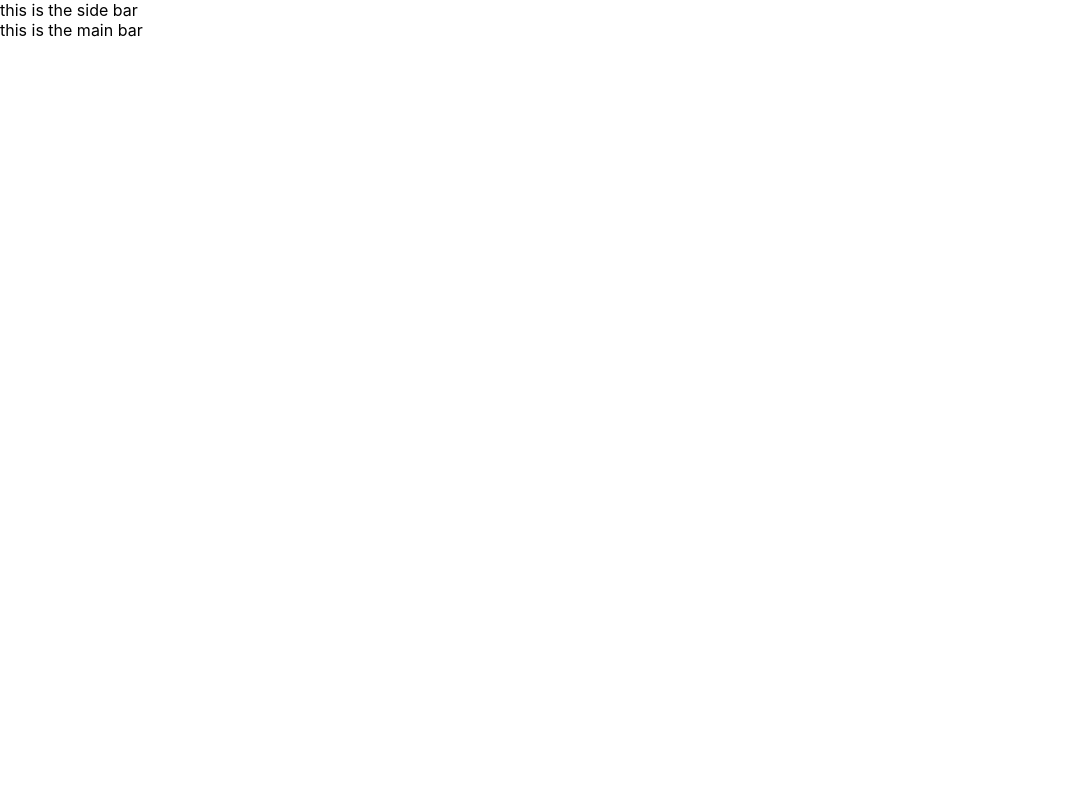
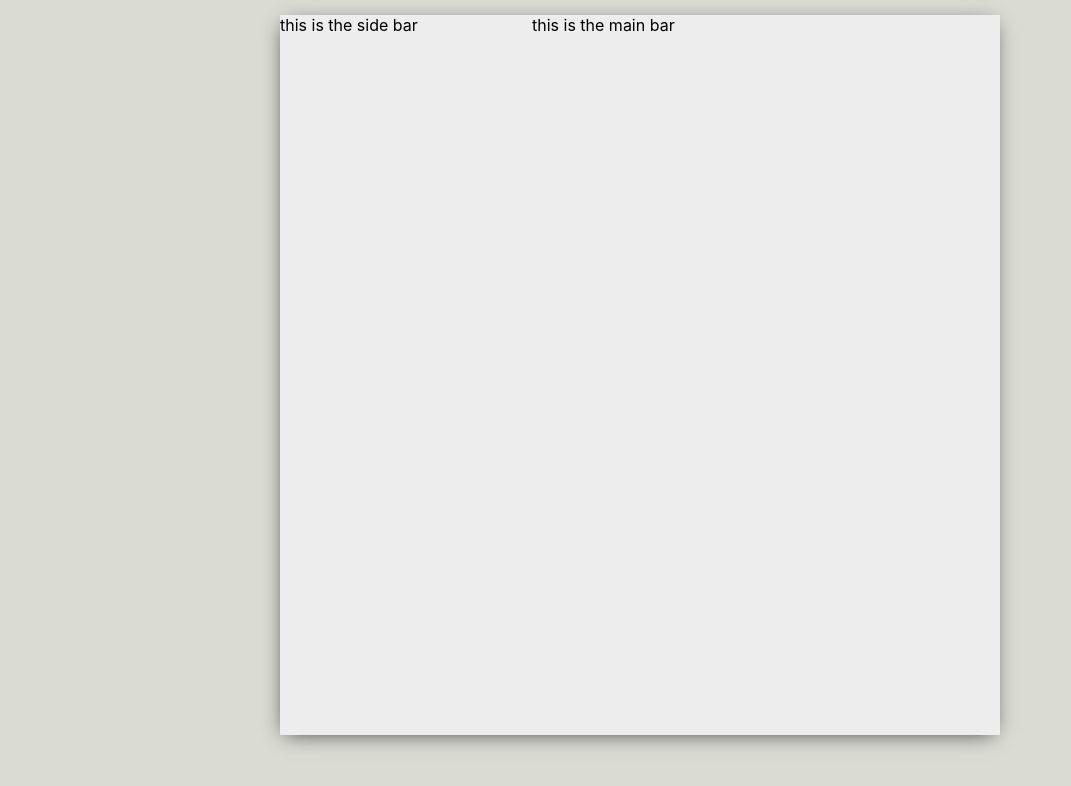
Before and after one commit to WizardChiboy/whatsapp_clone_code_challenge, a React (Create React App) app: page / in a window 1280 px wide. Shown: the top 786 px of the page, without its empty margins (0-1071 px from the left). Built offline with nearby package versions, Linux system fonts and the light colour scheme.

Commit message:
new edits

```diff
--- /dev/null
+++ b/src/App.css
@@ -0,0 +1,15 @@
+.app {
+  display: grid;
+  place-items: center;
+  height: 100vh;
+  background-color: #dadbd3;
+}
+
+.app__body {
+  display: flex;
+  background-color: #ededed;
+  margin-top: -50px;
+  height: 90vh;
+  width: 90vh;
+  box-shadow: -1px 4px 20px -6px rgba(0, 0, 0, 0.75);
+}
--- a/src/App.js
+++ b/src/App.js
@@ -1,13 +1,16 @@
 import React from "react";
+import "./App.css";
 import SideBar from "./components/SideBar";
-import MainBar from "./components/MainBar";
+import Chat from "./components/Chat";
 
 function App() {
   return (
     <>
       <div className="app">
-        <SideBar />
-        <MainBar />
+        <div className="app__body">
+          <SideBar />
+          <Chat />
+        </div>
       </div>
     </>
   );
--- /dev/null
+++ b/src/components/Chat.css
@@ -0,0 +1,5 @@
+.chat {
+  display: flex;
+  flex-direction: column;
+  flex: 0.65;
+}
--- /dev/null
+++ b/src/components/Chat.js
@@ -0,0 +1,12 @@
+import React from "react";
+import "./Chat.css";
+
+function Chat() {
+  return (
+    <>
+      <div className="chat">this is the main bar</div>
+    </>
+  );
+}
+
+export default Chat;
--- a/src/components/MainBar.js
+++ /dev/null
@@ -1,7 +0,0 @@
-import React from "react";
-
-function MainBar() {
-  return <div>this is the main bar</div>;
-}
-
-export default MainBar;
--- /dev/null
+++ b/src/components/SideBar.css
@@ -0,0 +1,5 @@
+.sidebar {
+  display: flex;
+  flex-direction: column;
+  flex: 0.35;
+}
--- a/src/components/SideBar.js
+++ b/src/components/SideBar.js
@@ -1,7 +1,12 @@
 import React from "react";
+import "./SideBar.css";
 
 function SideBar() {
-  return <div>this is the side bar</div>;
+  return (
+    <>
+      <div className="sidebar">this is the side bar</div>
+    </>
+  );
 }
 
 export default SideBar;
```
